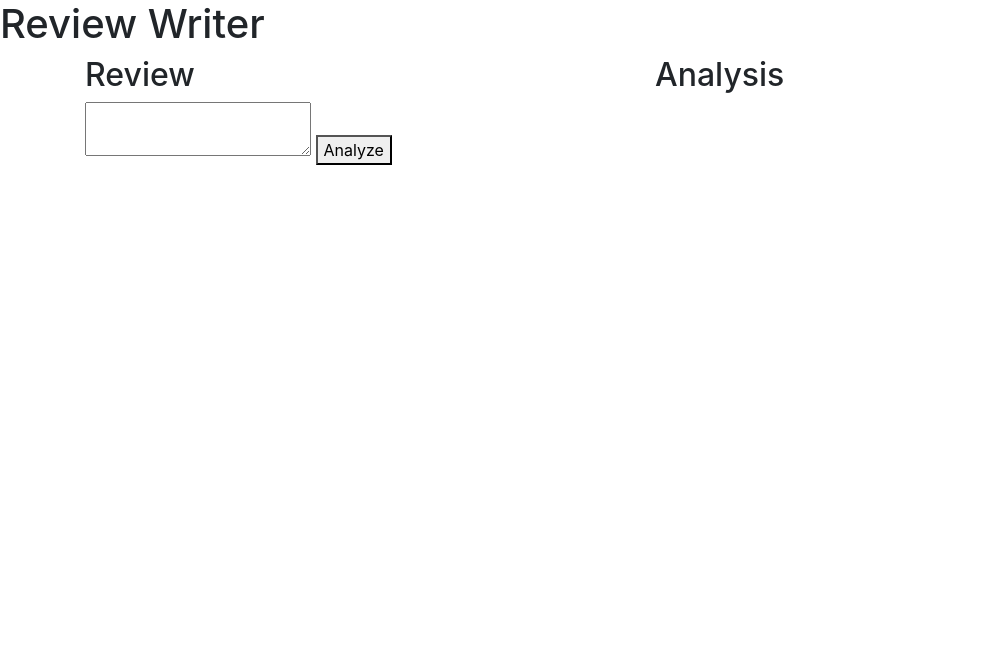
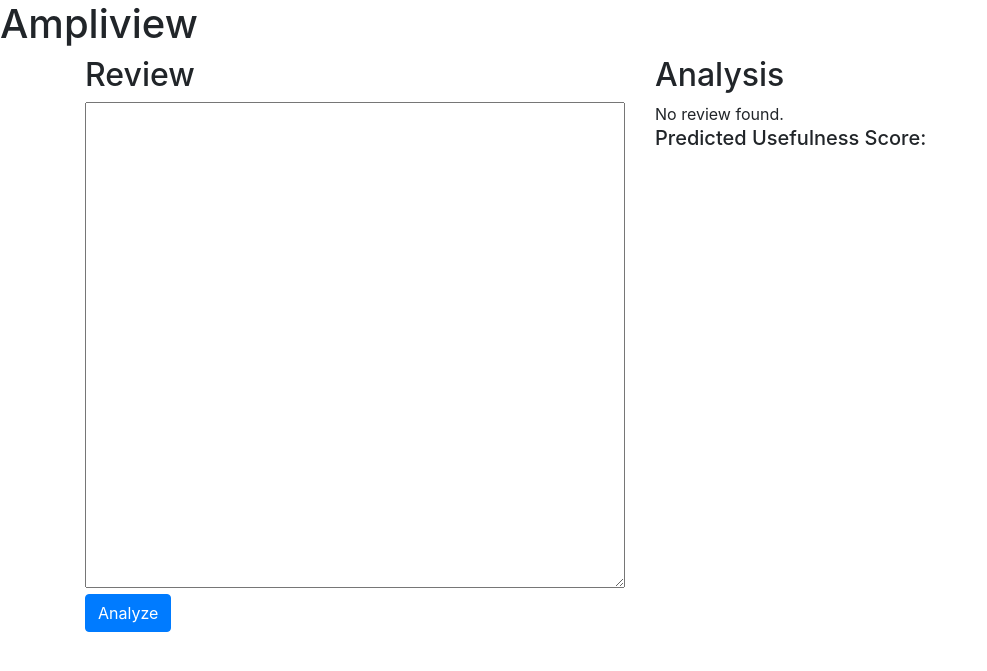
Before and after one commit to kyledemeule/ampliview, a Flask app: page / in a window 1280 px wide. Shown: the top 671 px of the page, without its empty margins (0-987 px from the left). Run offline with Flask 2, Linux system fonts and the light colour scheme; some libraries are stand-ins or nearby versions.

Commit message:
Tweaks around display, disabling submit button.

```diff
--- a/app.py
+++ b/app.py
@@ -5,6 +5,7 @@
 app = Flask(__name__)
 
 # for tokenizing reviews
+# from https://stackoverflow.com/questions/33139531/preserve-empty-lines-with-nltks-punkt-tokenizer/33456191
 import nltk
 import nltk.tokenize.punkt as pkt
 nltk.download('punkt')
@@ -31,12 +32,27 @@
         )
         return jsonify({
             "review_html": render_template('review.html', review_lines=review_lines),
+            "progress_html": render_template('progress.html',
+                useful_prediction_val=useful_prediction_val,
+                useful_prediction_int=int(useful_prediction_val * 100),
+                useful_prediction_color_class=get_prediction_color_class(useful_prediction_val),
+            ),
             "useful_prediction": useful_prediction_val
         })
     else:
         return jsonify({
-            "ERROR": "no name found, please send a name."
+            "error": "no review found."
         })
+
+# no idea why this has to be done outside the template
+def get_prediction_color_class(predicted_val):
+    if predicted_val > 0.8:
+        return "bg-success"
+    elif predicted_val > 0.5:
+        return "bg-warning"
+    else:
+        return "bg-danger"
+
 
 # A welcome message to test our server
 @app.route('/')
--- a/static/css/main.css
+++ b/static/css/main.css
@@ -11,3 +11,11 @@
 div#review-analysis {
   white-space: pre-wrap;
 }
+
+textarea#review-text {
+    width: 100%;
+}
+
+#useful-prediction {
+    width: 100px;
+}
--- a/templates/index.html
+++ b/templates/index.html
@@ -9,20 +9,21 @@
     <link rel="stylesheet" href="https://stackpath.bootstrapcdn.com/bootstrap/4.5.0/css/bootstrap.min.css" integrity="sha384-9aIt2nRpC12Uk9gS9baDl411NQApFmC26EwAOH8WgZl5MYYxFfc+NcPb1dKGj7Sk" crossorigin="anonymous">
     <link rel="stylesheet" href="{{ url_for('static', filename='css/main.css') }}">
 
-    <title>Review Optimizer</title>
+    <title>Ampliview - Amplify your Reviews</title>
   </head>
   <body>
-    <h1>Review Writer</h1>
+    <h1>Ampliview</h1>
     <div class="container">
       <div class="row">
         <div class="col-md">
           <h2>Review</h2>
-          <textarea id="review-text"></textarea>
-          <button type="button" id="analyze-button">Analyze</button>
+          <textarea id="review-text" rows="20"></textarea>
+          <button type="button" id="analyze-button" class="btn btn-primary">Analyze</button>
         </div>
         <div class="col-sm">
           <h2>Analysis</h2>
           <div id="review-analysis"></div>
+          <h5>Predicted Usefulness Score:</h5>
           <div id="useful-prediction"></div>
         </div>
       </div>
@@ -34,24 +35,47 @@
     <script src="https://cdn.jsdelivr.net/npm/popper.js@1.16.0/dist/umd/popper.min.js" integrity="sha384-Q6E9RHvbIyZFJoft+2mJbHaEWldlvI9IOYy5n3zV9zzTtmI3UksdQRVvoxMfooAo" crossorigin="anonymous"></script>
     <script src="https://stackpath.bootstrapcdn.com/bootstrap/4.5.0/js/bootstrap.min.js" integrity="sha384-OgVRvuATP1z7JjHLkuOU7Xw704+h835Lr+6QL9UvYjZE3Ipu6Tp75j7Bh/kR0JKI" crossorigin="anonymous"></script>
     <script>
-        $(document).ready(function() {
-            $("#analyze-button").click(function() {
+      function analyze_review() {
         var review_text = $("#review-text").val();
         $('#review-analysis').html("Loading...");
+        analyze_button_loading();
 
         var posting = $.post("analyze", { review_text: review_text } );
         posting.done(function( data ) {
-                  console.log(data);
+          if (data.review_html) {
             $('#review-analysis').html(data.review_html);
-                  $('#useful-prediction').html("Usefulness prediction: " + data.useful_prediction);
+            $('#useful-prediction').html(data.progress_html);
             $('[data-toggle="tooltip"]').tooltip()
-
+          } else {
+            $('#review-analysis').html("No review found.");
+            $('#useful-prediction').html("");
+          }
         });
         posting.fail(function( data ) {
-                  $('#review-analysis').html("Error.");
+            $('#review-analysis').html("There was an error analyzing the review.");
+            $('#useful-prediction').html("");
         });
+        posting.always(function( data ) {
+            analyze_button_enable();
+        });
+      }
+
+      function analyze_button_loading() {
+        $('#analyze-button').prop('disabled', true);
+        $('#analyze-button').html('<span class="spinner-border spinner-border-sm" role="status" aria-hidden="true"></span>Loading...');
+      }
+
+      function analyze_button_enable() {
+        $('#analyze-button').html("Analyze");
+        $('#analyze-button').prop('disabled', false);
+      }
+
+      $(document).ready(function() {
+          $("#analyze-button").click(function() {
+            analyze_review();
           });
 
+          analyze_review();
       });
     </script>
   </body>
--- /dev/null
+++ b/templates/progress.html
@@ -0,0 +1,3 @@
+<div class="progress">
+  <div class="progress-bar {{ useful_prediction_color_class }}" role="progressbar" style="width: {{ useful_prediction_int }}%" aria-valuenow="{{ useful_prediction_int }}" aria-valuemin="0" aria-valuemax="100">{{ useful_prediction_int }}%</div>
+</div>
```
Lines whose indentation alone changed are shown as unchanged.
